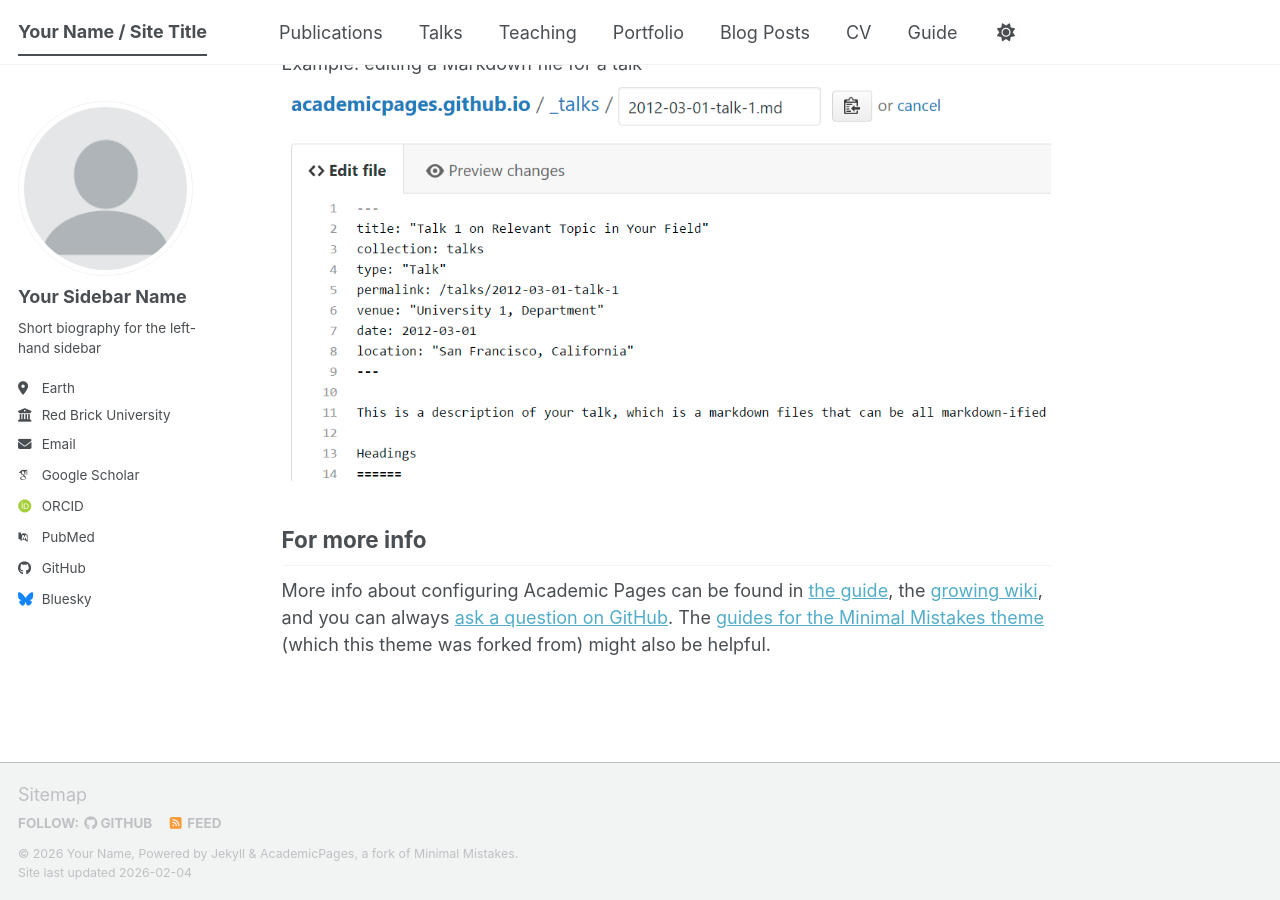
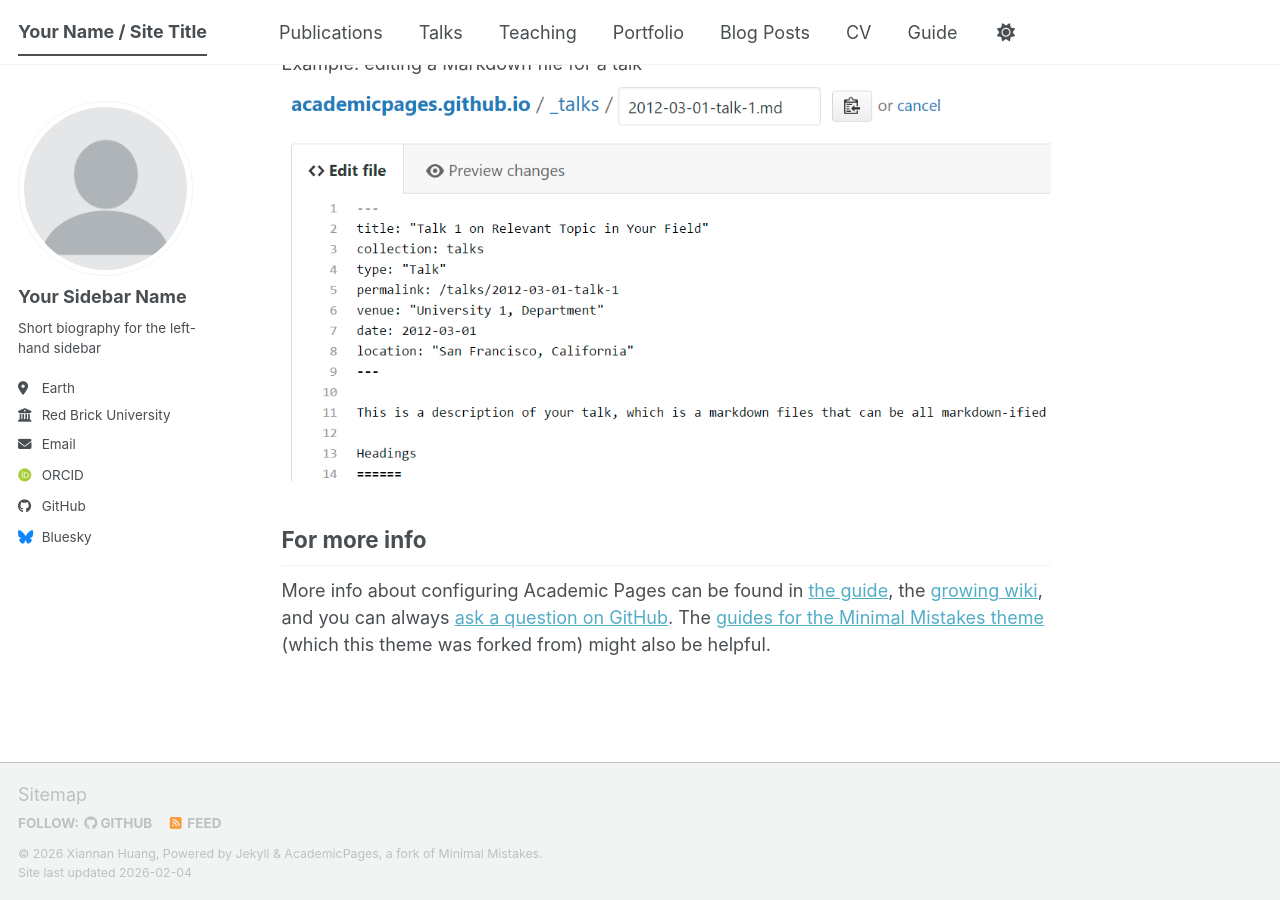
Before and after one commit to xiannanhuang/xiannanhuang.github.io, a Jekyll site: the page built from _pages/about.md, in a window 1280 px wide and 900 px high, scrolled down 2720 px. Built offline with Jekyll 4.4.1, drawn with Linux system fonts in a browser that asks for light colours; some web fonts are replaced; a script bundle is joined from its source files by our own code; library files that are not in the unit come from our copies.

Commit message:
Update _config.yml

```diff
--- a/_config.yml
+++ b/_config.yml
@@ -11,9 +11,9 @@
 site_theme               : "default" # The available themes options are "default", "air", "sunrise", "mint", "dirt" and "contrast"
 title                    : "Your Name / Site Title"
 title_separator          : "-"
-name                     : &name "Your Name"
+name                     : &name "Xiannan Huang"
 description              : &description "Your Name's academic portfolio"   # Update this with a general description of your site, this is the default if not overridden by a page
-url                      : https://academicpages.github.io # The base hostname & protocol for your site e.g. "https://[your GitHub username].github.io",
+url                      : https://xiannanhuang.github.io # The base hostname & protocol for your site e.g. "https://[your GitHub username].github.io",
                                                            # or if you already have some other page hosted on Github then use "https://[your GitHub username].github.io/[Your Repo Name]"
 baseurl                  : "" # the subpath of your site, e.g. "/blog"
 repository               : "academicpages/academicpages.github.io"
@@ -30,18 +30,18 @@
   location         : "Earth"
   employer         : "Red Brick University"
   uri              : # URL
-  email            : "none@example.org"
+  email            : "huang_xn@tongji.edu.cn"
 
   # Academic websites
   academia         : # URL
   arxiv            : # URL - Update with the correct link to your profile
-  googlescholar    : "https://scholar.google.com/citations?user=PS_CX0AAAAAJ"
+  # googlescholar    : "https://scholar.google.com/citations?user=PS_CX0AAAAAJ"
   inspire-hep      : # URL
   impactstory      : # URL
   orcid            : "https://orcid.org/yourorcidurl"
   semantic         : # URL
   ssrn             : # URL
-  pubmed           : "https://www.ncbi.nlm.nih.gov/pubmed/?term=john+snow"
+  # pubmed           : "https://www.ncbi.nlm.nih.gov/pubmed/?term=john+snow"
   researchgate     : # URL
   scopus           : # URL
   zotero           : # URL
```
